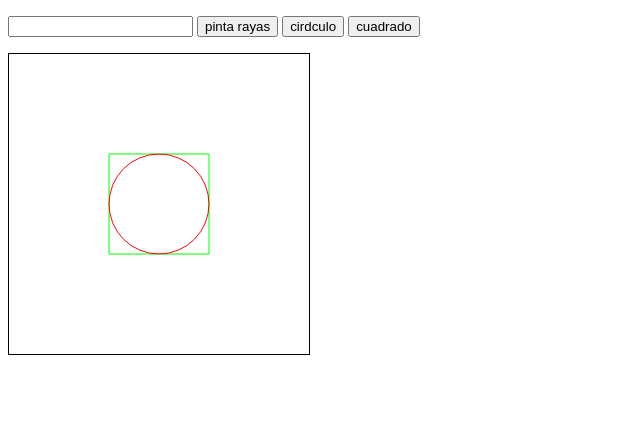
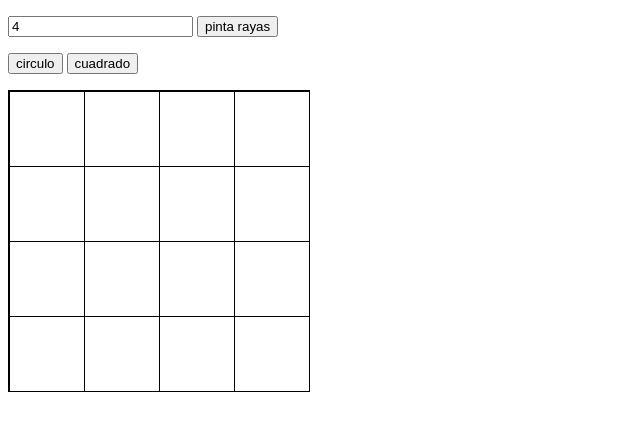
Before and after one commit to Perezcastro/portfolio, a plain HTML site: page ejemplo1/main.html in a window 1280 px wide. Both pictures are taken after a click on the button "pinta rayas". Shown: the whole page, without its empty margins (0-640 px from the left). Drawn offline with Linux system fonts and the light colour scheme.

Commit message:
canvas terminado

```diff
--- a/ejemplo1/codigo.js
+++ b/ejemplo1/codigo.js
@@ -1,23 +1,23 @@
 var dibujo, lienzo;
 var t,b1,b2,b3;
-
 function inicio()
 {
 
 	t=document.getElementById("rayaUsuario");
-	b1=document.getElementById("dibujaRayas");
-	b1=document.getElementById("dibujaCirculo");
-	b1=document.getElementById("dibujaCuadrado");
+	b1=document.getElementById("botonRayas");
+	b2=document.getElementById("botonCirculo");
+	b3=document.getElementById("botonCuadrado");
 	dibujo = document.getElementById("dibujito");
 	lienzo = dibujo.getContext("2d");
 
-
-function dibujaParrilla(n)
-{
+	b1.addEventListener("click",dibujaParrilla);
+	b2.addEventListener("click",dibujaCirculo);
+	b3.addEventListener("click",dibujaCuadrado);
 
 }
 
-
+function dibujaCuadrado()
+{
 	lienzo.moveTo(100,100);
 	lienzo.lineTo(200,100);
 	lienzo.lineTo(200,200);
@@ -26,9 +26,43 @@ function dibujaParrilla(n)
 	lienzo.strokeStyle= "#00FF00";
 	lienzo.stroke();
 
+}
+
+function dibujaCirculo()
+{
 	lienzo.beginPath();
 	lienzo.strokeStyle= "#FF0000";
 	lienzo.arc(150,150,50,2*Math.PI,false);
 	lienzo.closePath();
 	lienzo.stroke();
+
 }
+
+function dibujaParrilla()
+{
+	var n;
+	var ancho,largo;
+
+	n=Number(t.value);
+	ancho = (300/n);
+	largo = (300/n);
+
+	lienzo.strokeStyle="#000000";
+
+
+	for(var linea=0;linea<n;linea++)
+	{
+		punto=linea*ancho;
+
+		lienzo.moveTo(punto+0.5,0.5);
+		lienzo.lineTo(punto+0.5,300.5);
+		lienzo.stroke();
+
+		lienzo.moveTo(0.5,punto+0.5);
+		lienzo.lineTo(300.5,punto+0.5);
+		lienzo.stroke();
+
+	}
+
+
+}
--- a/ejemplo1/main.html
+++ b/ejemplo1/main.html
@@ -14,15 +14,17 @@
 <!-- 	<h1>Piedra,papel,tijeras, lagarto & Spook</h1>
  -->
  	<p>
-		<input type"text" id="rayaUsuario" />
-	 	<input type="button" id="dibujaRayas"  value="pinta rayas"/>
-	 	<input type="button" id="dibujaCirculo" value="cirdculo"/>
-	 	<input type="button" id="dibujaRayasCuadrado" value="cuadrado"/>
+		<input type"text" id="rayaUsuario" value="4"/>
+	 	<input type="button" id="botonRayas"  value="pinta rayas"/>
+	 </p>
+	 <p>
+	 	<input type="button" id="botonCirculo" value="circulo"/>
+	 	<input type="button" id="botonCuadrado" value="cuadrado"/>
  	</p>
 
 
+
 	<canvas width="300" height="300" id="dibujito"></canvas>
-
 
 <!-- 	<div id="piedra">Piedra</div>
 	<div id="papel">Papel</div>
```
